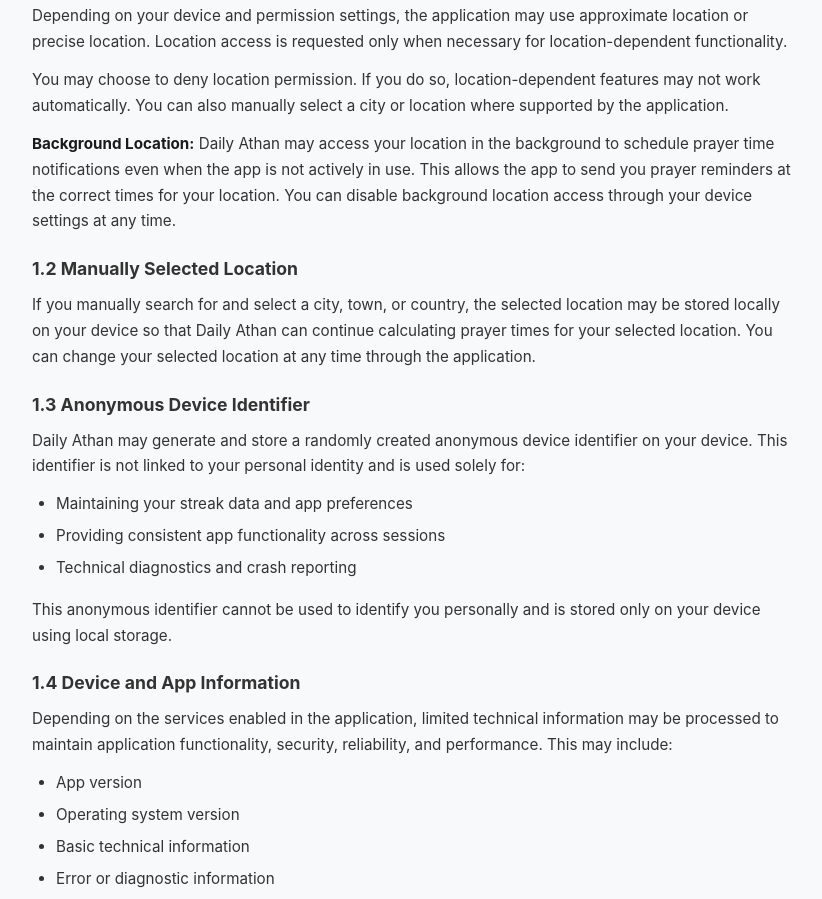
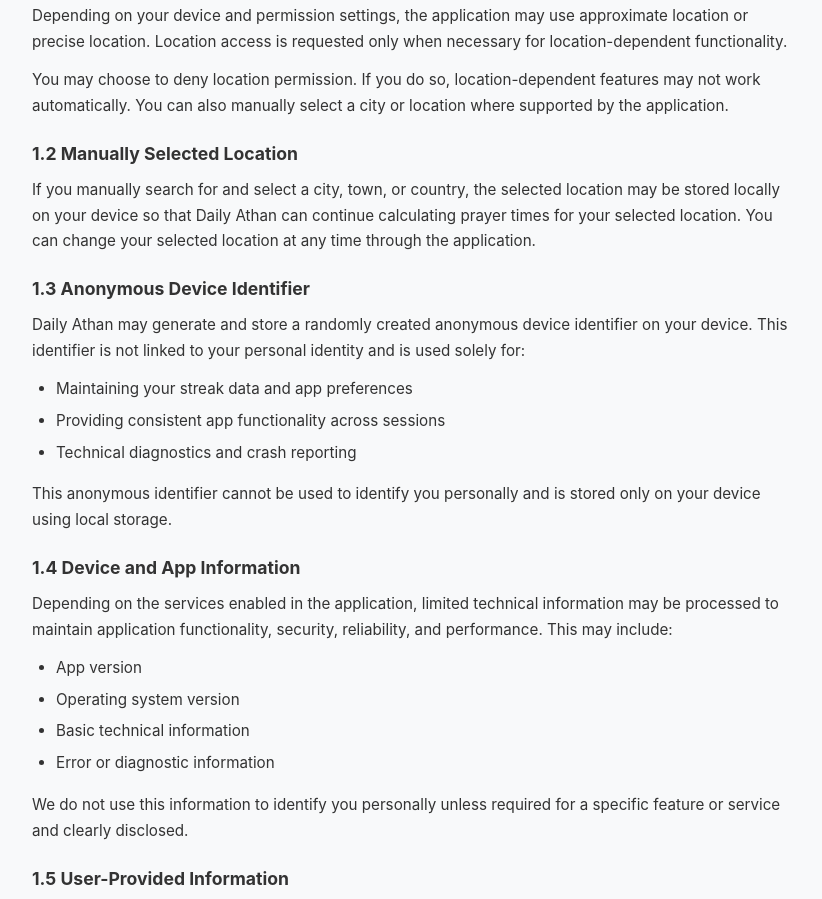
Before and after one commit to tehryym01-hub/policy, a website: page index.html in a window 1280 px wide. Shown: the part 1017-1916 px from the top of the page, without its empty margins (228-1050 px from the left). Drawn offline with Linux system fonts and the light colour scheme.

Commit message:
fix: remove background location claim, update deletion dialog

```diff
--- a/index.html
+++ b/index.html
@@ -57,7 +57,6 @@
 </ul>
 <p>Depending on your device and permission settings, the application may use approximate location or precise location. Location access is requested only when necessary for location-dependent functionality.</p>
 <p>You may choose to deny location permission. If you do so, location-dependent features may not work automatically. You can also manually select a city or location where supported by the application.</p>
-<p><strong>Background Location:</strong> Daily Athan may access your location in the background to schedule prayer time notifications even when the app is not actively in use. This allows the app to send you prayer reminders at the correct times for your location. You can disable background location access through your device settings at any time.</p>
 
 <h3>1.2 Manually Selected Location</h3>
 <p>If you manually search for and select a city, town, or country, the selected location may be stored locally on your device so that Daily Athan can continue calculating prayer times for your selected location. You can change your selected location at any time through the application.</p>
```
